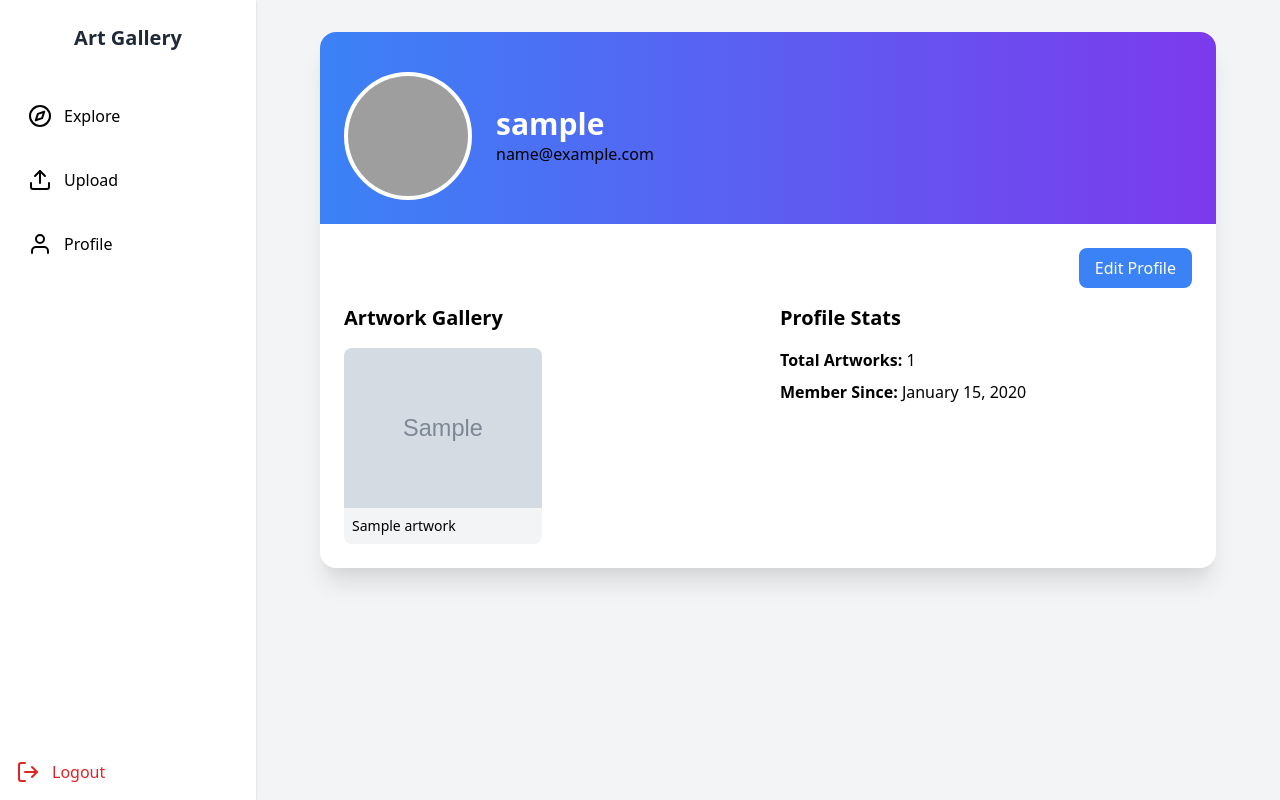
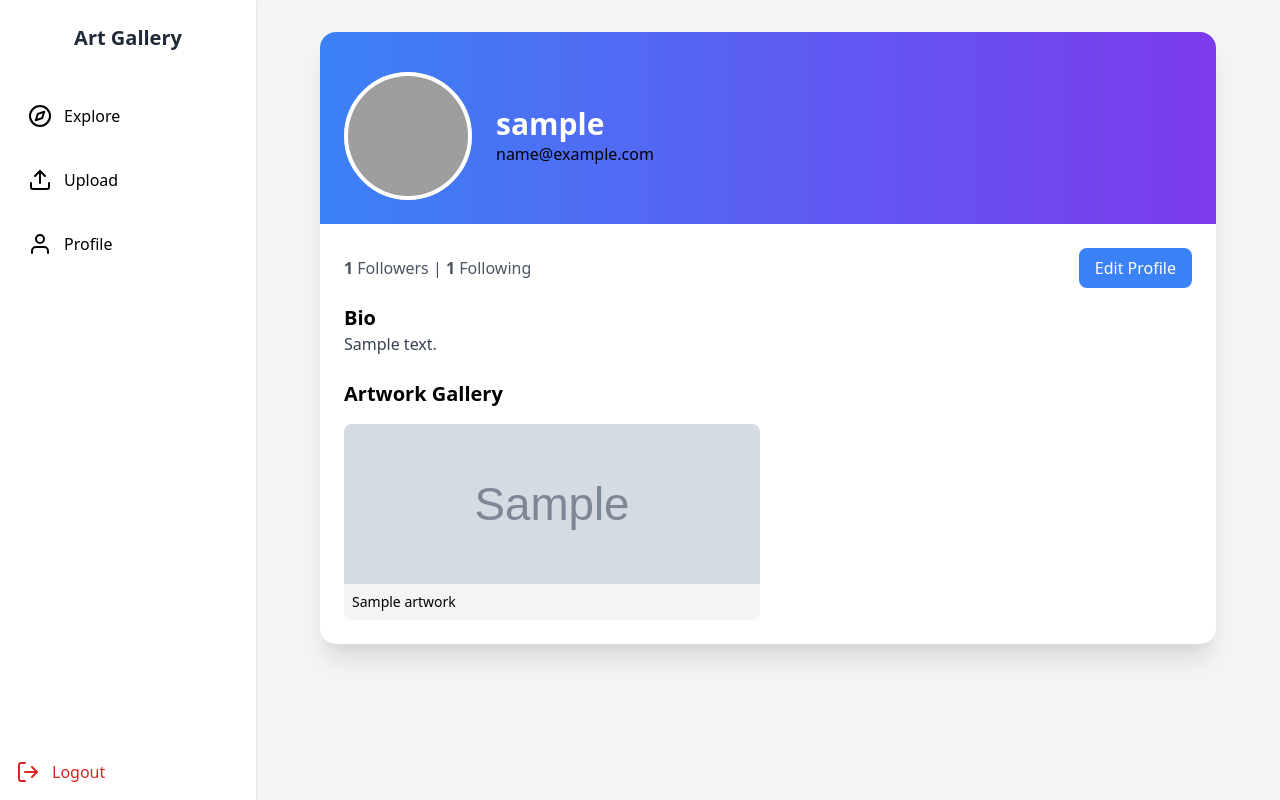
Before and after one commit to Joshuawilfred/webstack-potfolio, a Flask app: a page that uses app/templates/artist_profile.html in a window 1280 px wide. Run offline with Flask 3, Linux system fonts and the light colour scheme; a user stored in the database is signed in; tables that the repository leaves empty hold one stand-in row (values such as "Sample post"); grey boxes marked "Sample" are stand-in pictures; grey boxes are pictures that could not be loaded.

Commit message:
edit bio & follower count

```diff
--- a/app/templates/artist_profile.html
+++ b/app/templates/artist_profile.html
@@ -3,7 +3,7 @@
     <div class="max-w-4xl mx-auto">
         <div class="bg-white shadow-xl rounded-2xl overflow-hidden">
             <div class="relative h-48 bg-gradient-to-r from-blue-500 to-purple-600">
-                <div class="absolute bottom-0 left-0 right-0 p-6 flex items-end">
+                <div class="absolute bottom-0 left-0 right-0 p-6 flex items-end justify-between">
                     <div class="flex items-center space-x-6">
                         <div class="w-32 h-32 bg-white rounded-full border-4 border-white overflow-hidden">
                             <img
@@ -17,22 +17,40 @@
                             <p class="text-white/80">{{ artist.email }}</p>
                         </div>
                     </div>
+
+                    <!-- Follow Button -->
+                    {% if current_user.is_authenticated and current_user != artist %}
+                    <form
+                        action="{% if current_user.is_following(artist) %}{{ url_for('follow.unfollow', user_id=artist.id) }}{% else %}{{ url_for('follow.follow', user_id=artist.id) }}{% endif %}"
+                        method="POST"
+                    >
+                        <button type="submit" class="px-4 py-2 bg-blue-500 text-white rounded-lg hover:bg-blue-600">
+                            {% if current_user.is_following(artist) %} Unfollow {% else %} Follow {% endif %}
+                        </button>
+                    </form>
+                    {% endif %}
                 </div>
             </div>
+
             <div class="p-6">
+                <div class="flex justify-between items-center">
+                    <p class="text-gray-600">
+                        <span class="font-bold">{{ artist.followers.count() }}</span> Followers |
+                        <span class="font-bold">{{ artist.following.count() }}</span> Following
+                    </p>
                     {% if current_user == artist %}
-                <div class="mb-4 flex justify-end">
-                    <button
-                        id="edit-profile"
-                        class="px-4 py-2 bg-blue-500 text-white rounded-lg hover:bg-blue-600 transition"
-                    >
+                    <button id="edit-profile" class="px-4 py-2 bg-blue-500 text-white rounded-lg hover:bg-blue-600">
                         Edit Profile
                     </button>
+                    {% endif %}
                 </div>
-                {% endif %}
 
-                <div class="grid md:grid-cols-2 gap-6">
-                    <div>
+                <div class="mt-4">
+                    <h2 class="text-xl font-semibold">Bio</h2>
+                    <p id="bio-text" class="text-gray-700">{{ artist.bio if artist.bio else 'No bio available.' }}</p>
+                </div>
+
+                <div class="mt-6">
                     <h2 class="text-xl font-semibold mb-4">Artwork Gallery</h2>
                     <div class="grid grid-cols-2 gap-4">
                         {% for artwork in artworks %}
@@ -49,26 +67,37 @@
                         {% endfor %}
                     </div>
                 </div>
-
-                    <div>
-                        <h2 class="text-xl font-semibold mb-4">Profile Stats</h2>
-                        <div class="space-y-2">
-                            <p><strong>Total Artworks:</strong> {{ artworks|length }}</p>
-                            <p>
-                                <strong>Member Since:</strong> {{ artist.created_at.strftime('%B %d, %Y') if
-                                artist.created_at else 'N/A' }}
-                            </p>
             </div>
         </div>
     </div>
 </div>
+
+<!-- Edit Profile Modal -->
+{% if current_user == artist %}
+<div id="edit-profile-modal" class="fixed inset-0 flex items-center justify-center bg-black bg-opacity-50 hidden">
+    <div class="bg-white p-6 rounded-lg w-96">
+        <h2 class="text-xl font-semibold mb-4">Edit Profile</h2>
+        <form action="{{ url_for('main.edit_profile') }}" method="POST">
+            <label class="block mb-2">Bio</label>
+            <textarea name="bio" class="w-full border rounded-lg p-2" rows="4">
+{{ artist.bio if artist.bio else '' }}</textarea
+            >
+            <div class="flex justify-end mt-4">
+                <button type="button" id="close-modal" class="px-4 py-2 bg-gray-500 text-white rounded-lg mr-2">
+                    Cancel
+                </button>
+                <button type="submit" class="px-4 py-2 bg-blue-500 text-white rounded-lg">Save</button>
+            </div>
+        </form>
     </div>
 </div>
-</div>
-{% if current_user == artist %}
+
 <script>
     document.getElementById('edit-profile').addEventListener('click', function () {
-        alert('Edit profile functionality coming soon!');
+        document.getElementById('edit-profile-modal').classList.remove('hidden');
+    });
+    document.getElementById('close-modal').addEventListener('click', function () {
+        document.getElementById('edit-profile-modal').classList.add('hidden');
     });
 </script>
 {% endif %} {% endblock %}
```
Lines whose indentation alone changed are shown as unchanged.
